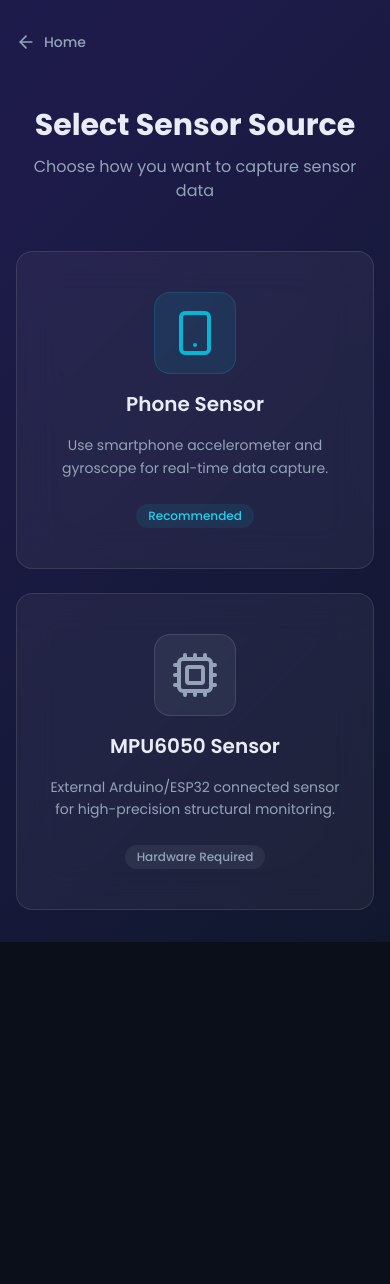
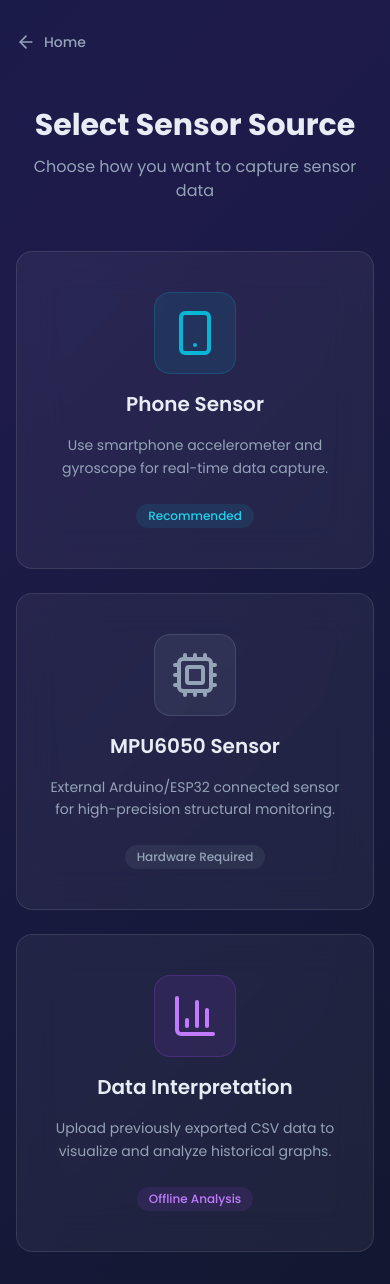
Before and after one commit to dipteshkp/p, a Next.js app in the folder b_J0puUIjuRyP-1772707361781/: page /sensor in a window 390 px wide. Before the commit the page ends 942 px from the top, so only its background shows below. Built offline with nearby package versions, Linux system fonts and the light colour scheme.

Commit message:
Add data interpretation card and update grid layout
Added a new data interpretation card with a BarChart3 icon and updated the grid layout for better responsiveness.

```diff
--- a/b_J0puUIjuRyP-1772707361781/components/sensor-selection.tsx
+++ b/b_J0puUIjuRyP-1772707361781/components/sensor-selection.tsx
@@ -1,14 +1,15 @@
 "use client"
 
 import { useRouter } from "next/navigation"
-import { Smartphone, Cpu } from "lucide-react"
+import { Smartphone, Cpu, BarChart3 } from "lucide-react" // Added BarChart3 icon
 import { GlassCard } from "@/components/glass-card"
 
 export function SensorSelection() {
   const router = useRouter()
 
   return (
-    <div className="grid grid-cols-1 md:grid-cols-2 gap-6">
+    // Changed grid-cols-2 to grid-cols-3 on medium screens to fit the new card
+    <div className="grid grid-cols-1 md:grid-cols-3 gap-6">
       <GlassCard
         interactive
         onClick={() => router.push("/mode?source=phone")}
@@ -42,6 +43,24 @@ export function SensorSelection() {
           Hardware Required
         </span>
       </GlassCard>
+
+      {/* NEW DATA INTERPRETATION CARD */}
+      <GlassCard
+        interactive
+        onClick={() => router.push("/data-interpretation")}
+        className="flex flex-col items-center text-center gap-4 py-10"
+      >
+        <div className="p-4 rounded-2xl bg-purple-500/10 border border-purple-500/20">
+          <BarChart3 className="h-12 w-12 text-purple-400" />
+        </div>
+        <h2 className="text-xl font-semibold text-[#e8ecf4]">Data Interpretation</h2>
+        <p className="text-sm text-[#94a3b8] max-w-xs leading-relaxed">
+          Upload previously exported CSV data to visualize and analyze historical graphs.
+        </p>
+        <span className="text-xs text-purple-400 font-medium mt-2 px-3 py-1 rounded-full bg-purple-500/10">
+          Offline Analysis
+        </span>
+      </GlassCard>
     </div>
   )
 }
```
